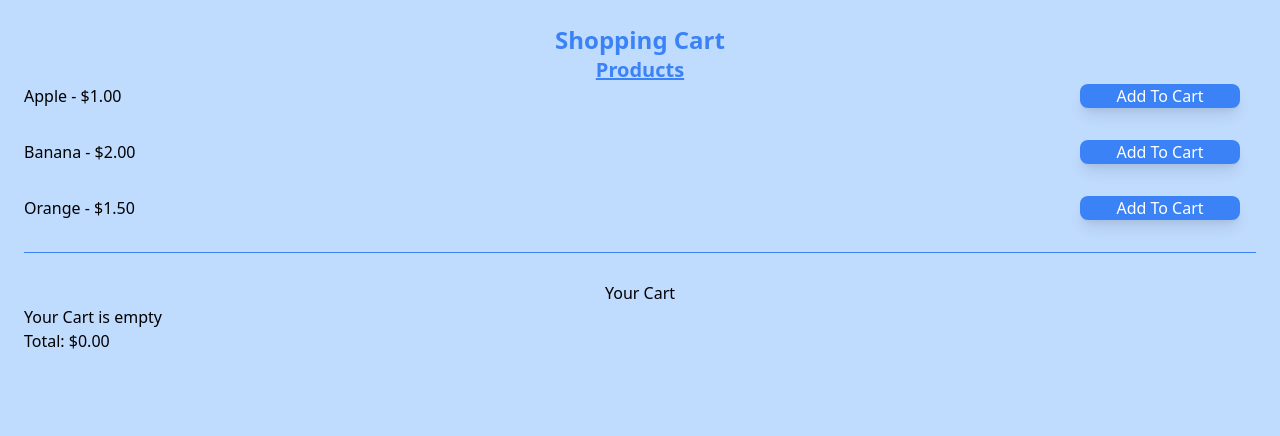
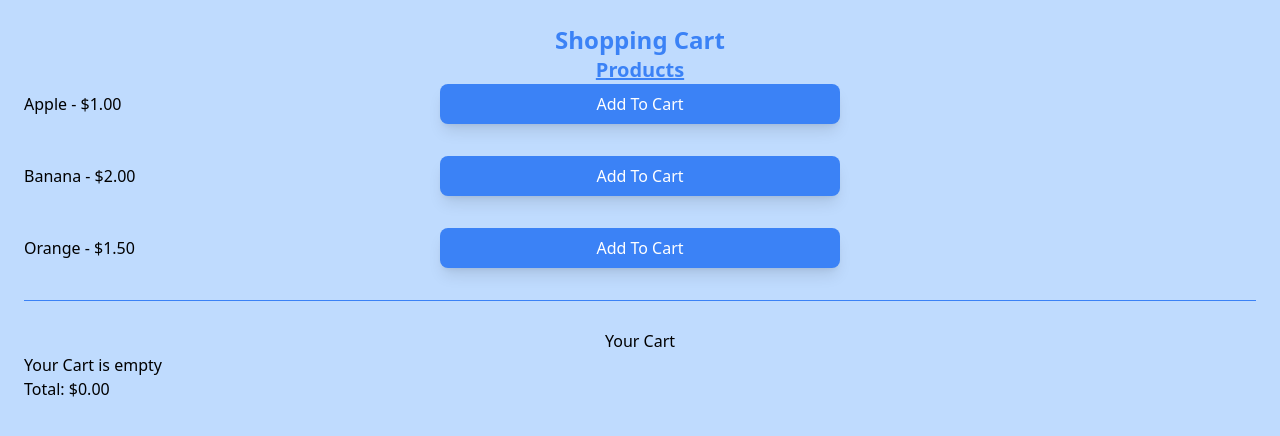
Before and after one commit to nietiene/React-Projects, a React (Vite) app: page / in a window 1280 px wide. Shown: the top 436 px of the page. Built offline with nearby package versions, Linux system fonts and the light colour scheme.

Commit message:
this is commit of react js styling

```diff
--- a/src/Adding-Product-To-Cart/Product.jsx
+++ b/src/Adding-Product-To-Cart/Product.jsx
@@ -42,7 +42,7 @@ const ShoppingCart = () => {
             className="grid gap-4  md:grid-cols-3 sm:grid-cols-2 grid-cols-1 mb-8">
                 <span className="flex justify-between items-center">{products.name} - ${products.price.toFixed(2)}</span>
                 <button onClick={() => addToCart(products)}
-                    className="bg-blue-500 w-[40%] ms-[160%] rounded-lg shadow-lg text-white hover:bg-blue-600">
+                    className="bg-blue-500 rounded-lg shadow-lg px-4 py-2 text-white hover:bg-blue-600 transition-colors">
                     Add To Cart
                 </button>
             </div>
```
